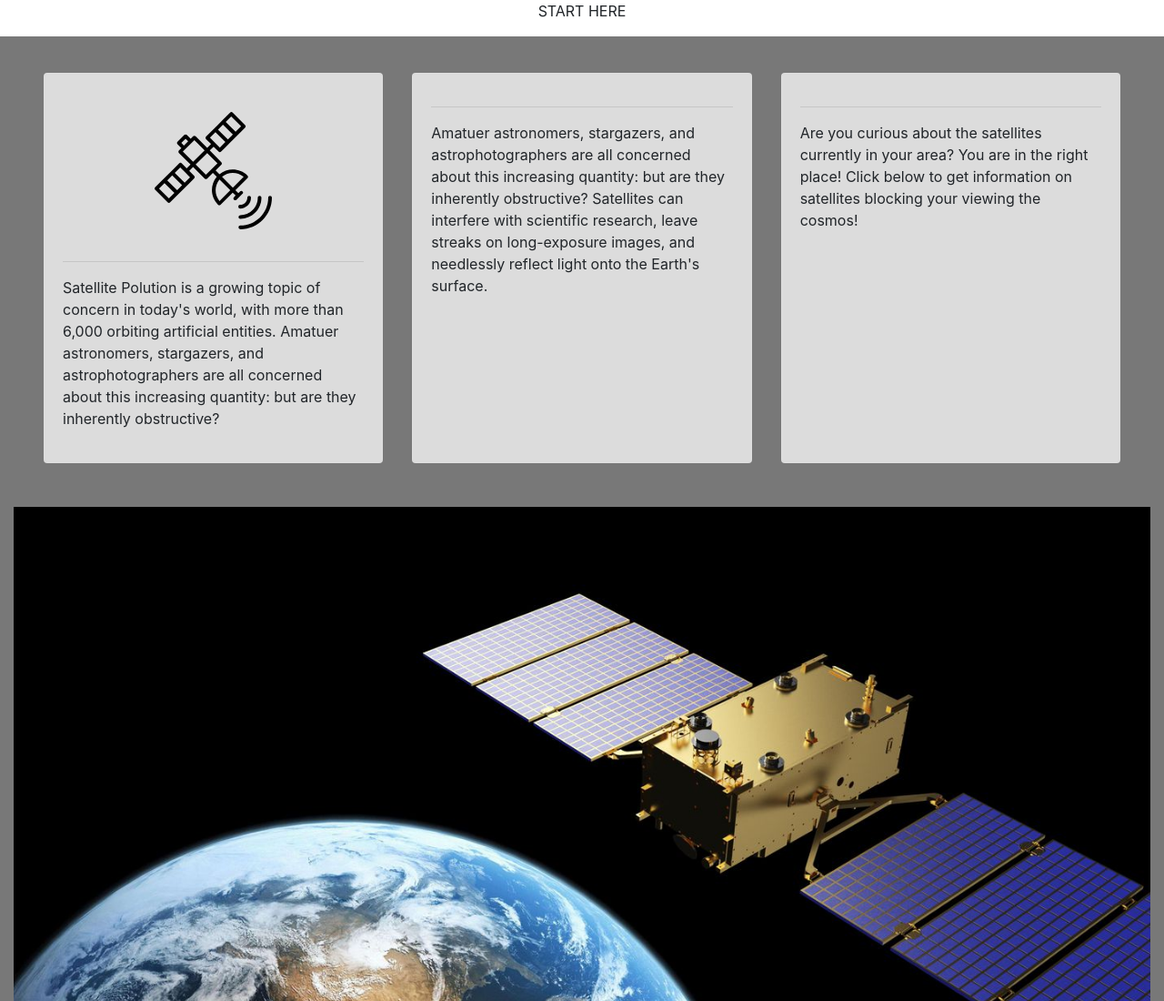
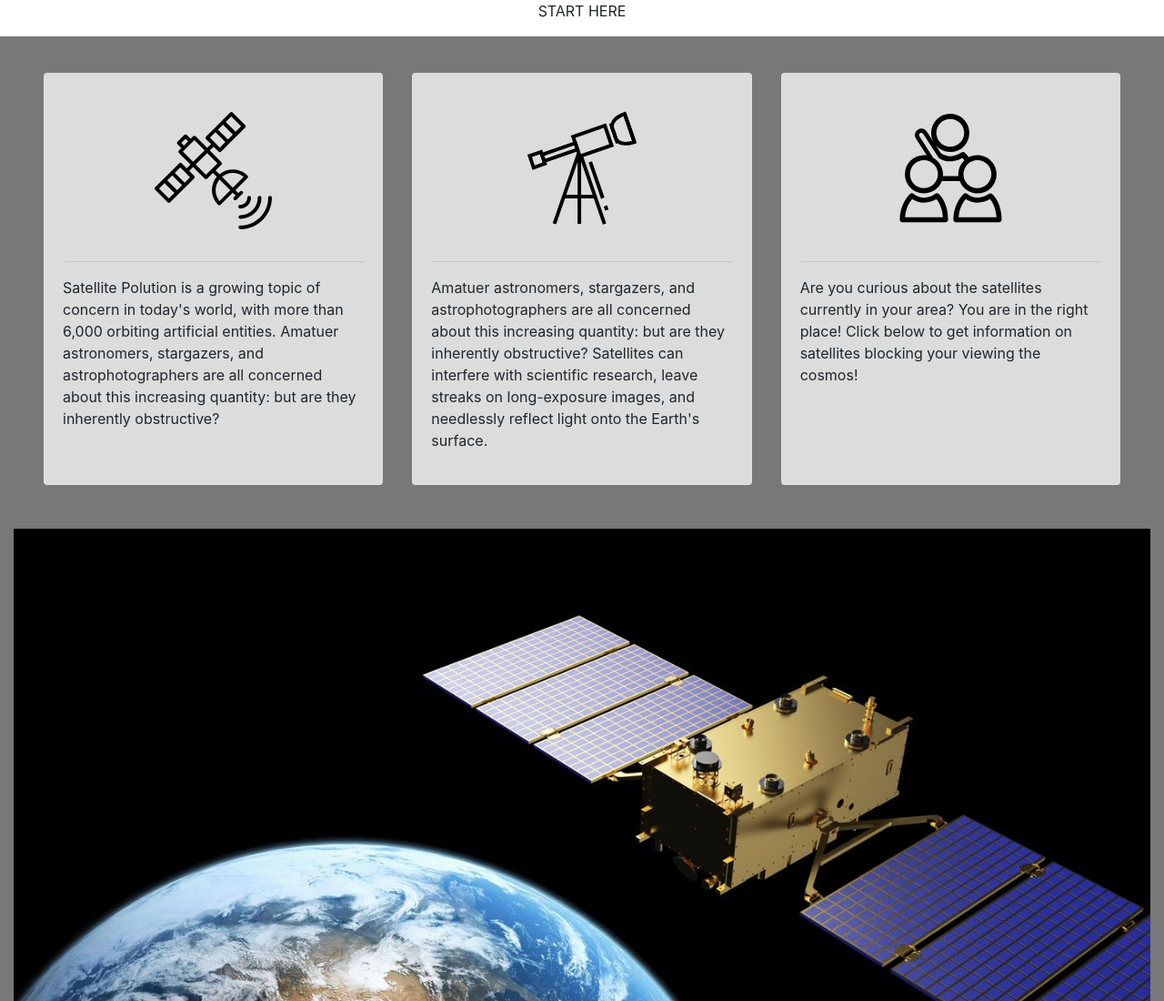
Before and after one commit to Spacener/HackCU_2021_Sevens, a website: page views/home.html in a window 1280 px wide. Shown: the top 1100 px of the page at 91% size. Drawn offline with nearby package versions, Linux system fonts and the light colour scheme; a script that the page names is missing.

Commit message:
Card images complete

```diff
--- a/views/home.html
+++ b/views/home.html
@@ -79,6 +79,11 @@
 
         <div class="card ml-3 mr-3">
             <div class="card-body" style="background-color: rgb(220, 220, 220)">
+
+                <div class="mt-1" style="display: flex; justify-content: center">
+                    <img src="../images/telescope.svg" height="40%" width="40%">
+                </div>
+
                 <hr/>
                 <p>
                     Amatuer astronomers, stargazers,
@@ -91,6 +96,11 @@
 
         <div class="card ml-3 mr-5">
             <div class="card-body" style="background-color: rgb(220, 220, 220)">
+
+                <div class="mt-1" style="display: flex; justify-content: center">
+                    <img src="../images/people.svg" height="40%" width="40%">
+                </div>
+
                 <hr/>
                 <p>
                     Are you curious about the satellites currently in your area?
```
